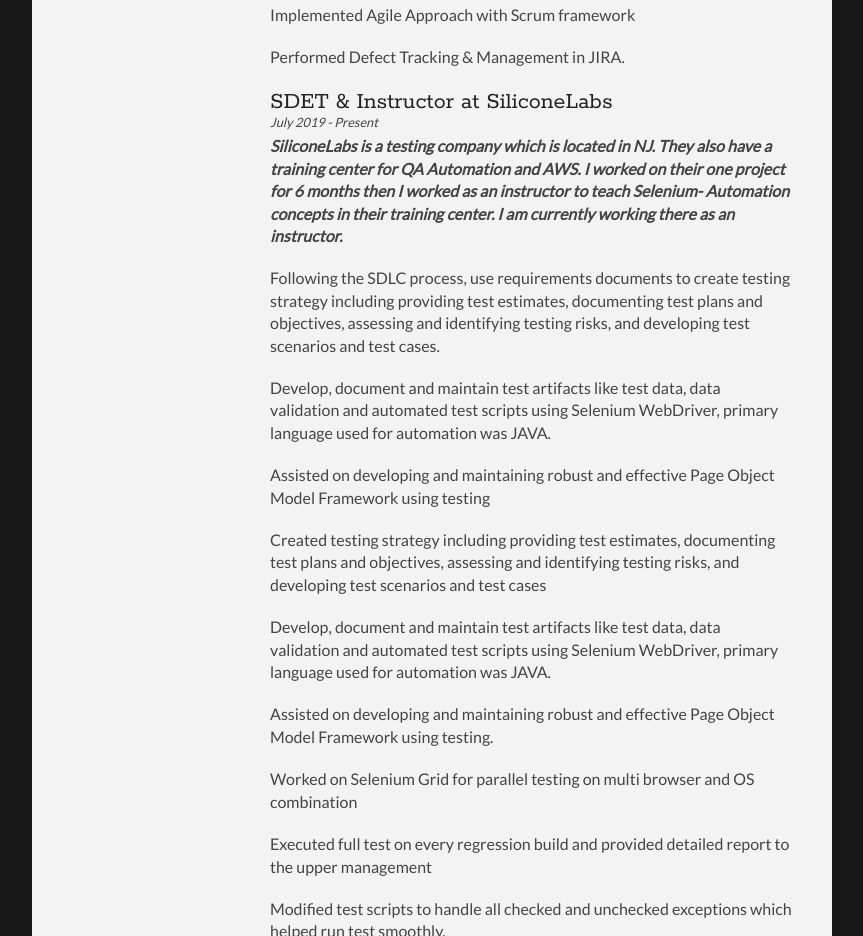
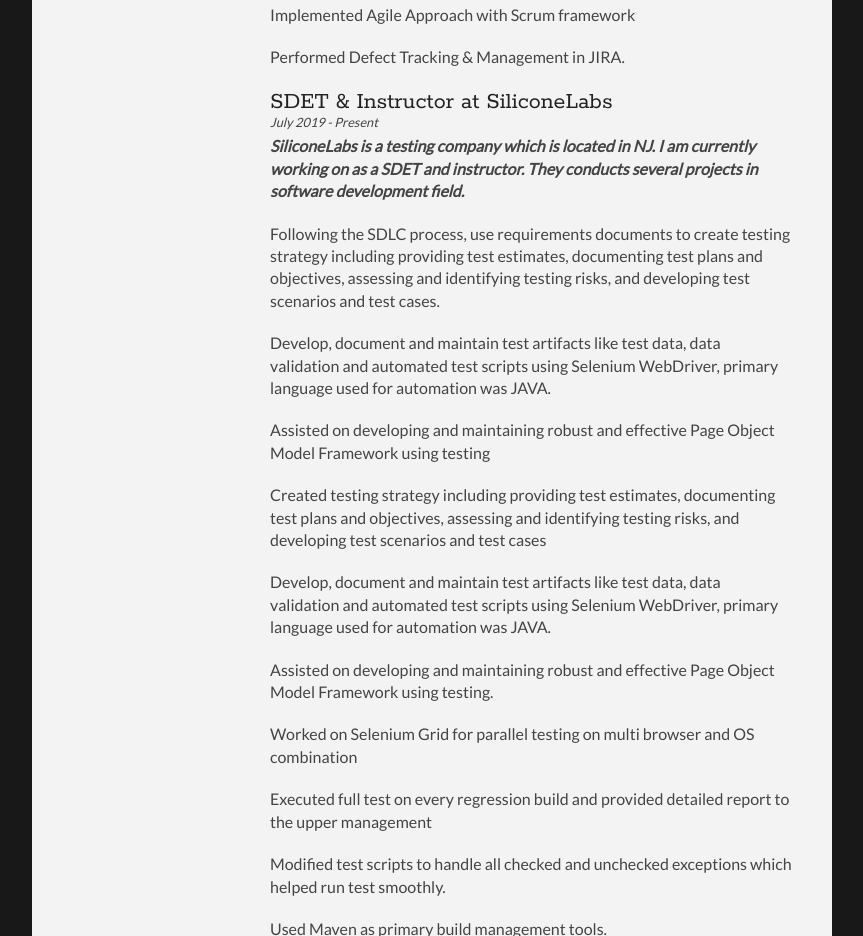
Before and after one commit to BobIT37/Resume, a plain HTML site: page index.html in a window 1280 px wide. Shown: the part 3240-4176 px from the top of the page, without its empty margins (208-1071 px from the left). Drawn offline with Linux system fonts and the light colour scheme.

Commit message:
Update index.html

```diff
--- a/index.html
+++ b/index.html
@@ -133,7 +133,7 @@
 				<article>
 					<h2>SDET & Instructor at SiliconeLabs</h2>
 					<p class="subDetails">July 2019 - Present</p>
-					<p><b class="summary">SiliconeLabs is a testing company which is located in NJ. They also have a training center for QA Automation and AWS. I worked on their one project for 6 months then I worked as an instructor to teach Selenium- Automation concepts in their training center. I am currently working there as an instructor.</b></p>
+					<p><b class="summary">SiliconeLabs is a testing company which is located in NJ. I am currently working on as a SDET and instructor. They conducts several projects in software development field.</b></p>
 					<p>Following the SDLC process, use requirements documents to create testing strategy including providing test estimates, documenting test plans and objectives, assessing and identifying testing risks, and developing test scenarios and test cases.</p>
 					<p>Develop, document and maintain test artifacts like test data, data validation and automated test scripts using Selenium WebDriver, primary language used for automation was JAVA.</p>
 					<p>Assisted on developing and maintaining robust and effective Page Object Model Framework using testing</p>
```
